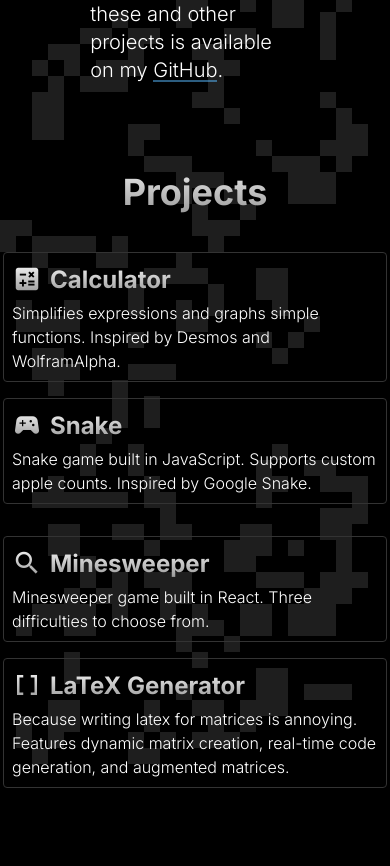
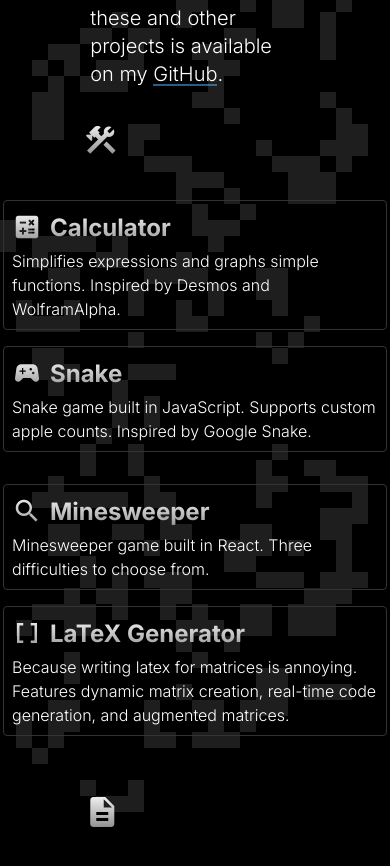
Before and after one commit to halhoff/halhoff.github.io, a React (Create React App) app: page / in a window 390 px wide. Shown: the part 820-1686 px from the top of the page. Built offline with nearby package versions, Linux system fonts and the light colour scheme.

Commit message:
added resume

```diff
--- a/src/App.tsx
+++ b/src/App.tsx
@@ -9,28 +9,32 @@ export default function App() {
       <GameOfLife/>
       <div className="relative z-10 text-center p-16">
         <div className="font-bold">
-          <div className="text-6xl sm:text-7xl md:text-7xl lg:text-8xl xl:text-8xl bg-gradient-to-b from-white to-[rgb(130,130,130)] bg-clip-text text-transparent
-       bg-gradient-to-b from-white to-[rgb(130,130,130)] bg-clip-text text-transparent">
+          <div className="text-6xl sm:text-7xl md:text-7xl lg:text-8xl xl:text-8xl bg-gradient-to-b from-white to-[rgb(130,130,130)] bg-clip-text text-transparent">
             Hello,
           </div>
-          <div className="text-2xl sm:text-3xl md:text-4xl lg:text-5xl xl:text-5xl py-16 bg-gradient-to-b from-white to-[rgb(100,100,100)] bg-clip-text text-transparent
-       bg-gradient-to-b from-white to-[rgb(100,100,100)] bg-clip-text text-transparent">
+          <div className="mt-16 pb-1 text-2xl sm:text-3xl md:text-4xl lg:text-5xl xl:text-5xl bg-gradient-to-b from-white to-[rgb(100,100,100)] bg-clip-text text-transparent">
             my name is Hal Hoffmeyer.
           </div>
         </div>
-        <div className="flex flex-col items-center justify-center">
+        <div className="mt-16 flex flex-col items-center justify-center">
           <div className="text-xl sm:text-2xl md:text-2xl lg:text-3xl xl:text-3xl w-[80%] sm:w-[75%] md:w-[70%] lg:w-[65%] xl:w-[50%] text-left">
               I am a computer science student at the University of Michigan, with a focus on front-end development.
               I am proficient in C/C++, Python, Java, JavaScript, TypeScript, HTML, and CSS.
               I also have experience with React and am currently learning Next.js.
               <br></br><br></br>
               Feel free to explore my projects below.
-              The source code for these and other projects is available on my <a className="relative group" href="https://github.com/halhoff">GitHub<span className="absolute inset-x-0 bottom-0 h-[2px] bg-[rgba(89,186,255,0.5)] group-hover:h-[100%] transition-all duration-300 ease-[cubic-bezier(0,0.8,0.13,1)]"></span>
-</a>.
+              The source code for these and other projects is available on my <a className="relative group" href="https://github.com/halhoff">GitHub<span className="absolute inset-x-0 bottom-0 h-[2px] bg-[rgba(89,186,255,0.5)] group-hover:h-[100%] transition-all duration-300 ease-[cubic-bezier(0,0.8,0.13,1)]"></span></a>.
           </div>
-          <div className="mt-16 text-left p-2">
-          <div className="text-4xl text-center font-bold p-4 bg-gradient-to-b from-white to-[rgb(130,130,130)] bg-clip-text text-transparent bg-gradient-to-b from-white to-[rgb(130,130,130)] bg-clip-text text-transparent">Projects</div>
-            <div className="flex flex-col md:flex-row my-4 items-stretch">
+          <div className="my-4 text-4xl text-center font-bold p-4 bg-gradient-to-b from-white to-[rgb(130,130,130)] bg-clip-text text-transparent">
+            <div className="inline-block relative">
+              <div className="bg-gradient-to-b from-white to-[rgb(130,130,130)] bg-clip-text text-transparent material-icons -left-10 absolute text-4xl">
+                construction
+              </div>
+              Projects
+            </div>
+          </div>
+          <div className="text-left pb-12">
+            <div className="flex flex-col md:flex-row mb-4 items-stretch">
               <Card
                 title="Calculator"
                 content="Simplifies expressions and graphs simple functions. Inspired by Desmos and WolframAlpha."
@@ -41,7 +45,7 @@ export default function App() {
                 title="Snake"
                 content="Snake game built in JavaScript. Supports custom apple counts. Inspired by Google Snake."
                 icon="sports_esports"
-                to="/snake-game/"
+                to="/snake-js/"
               />
             </div>
             <div className="flex flex-col md:flex-row">
@@ -59,6 +63,14 @@ export default function App() {
               />
             </div>
           </div>
+          <div className="text-4xl text-center font-bold bg-gradient-to-b from-white to-[rgb(130,130,130)] bg-clip-text text-transparent">
+            <a className="inline-block relative" href="resume.pdf" target="_blank" rel="noopener noreferrer">
+              <div className="bg-gradient-to-b from-white to-[rgb(130,130,130)] bg-clip-text text-transparent material-icons -left-10 absolute text-4xl">
+                description
+              </div>
+              Resume
+            </a>
+          </div>
         </div>
       </div>
     </div>
```
Also changed, not shown: 1 other file (tests, documents, lock files or other folders).
